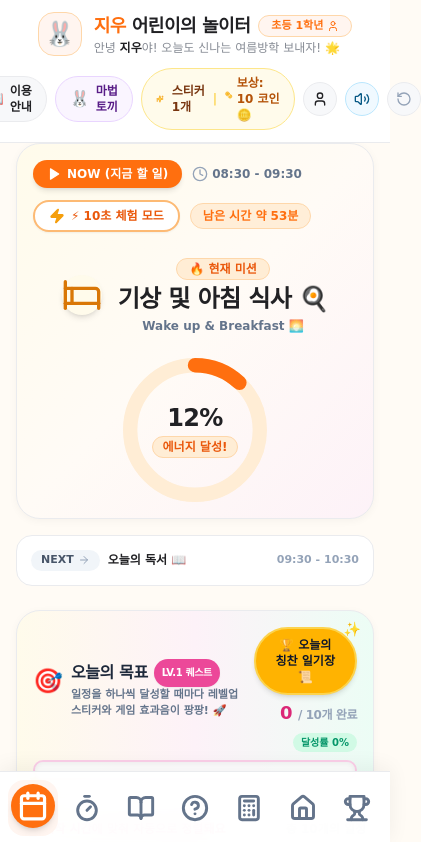
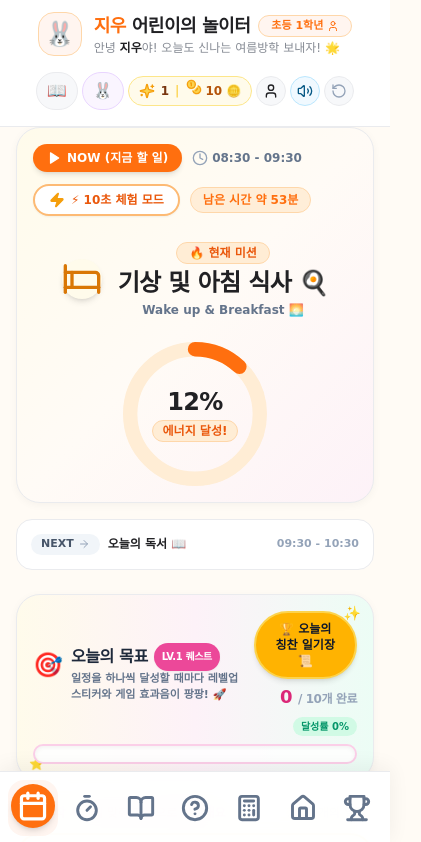
Before and after one commit to MrHan897/kids-vacation-english, a React (Vite) app: page / in a window 390 px wide. Shown: the top 842 px of the page, 421 px wide, since content can reach past the window. Built offline with nearby package versions, Linux system fonts and the light colour scheme; a web font is replaced by a local one.

Commit message:
feat: hide non-essential status bar text on mobile with hide-on-mobile spans and compact 4px gap media query

```diff
--- a/src/components/common/Header.tsx
+++ b/src/components/common/Header.tsx
@@ -78,7 +78,7 @@ export const Header: React.FC<HeaderProps> = ({
         </div>
 
         {/* User Badges & Action Buttons */}
-        <div className="flex items-center gap-2 sm:gap-2.5">
+        <div className="header-status-bar flex flex-wrap sm:flex-nowrap items-center gap-1.5 sm:gap-2.5">
           {/* Online Tutorial Guide Button */}
           {onOpenTutorial && (
             <button
@@ -86,28 +86,33 @@ export const Header: React.FC<HeaderProps> = ({
                 playSound('click');
                 onOpenTutorial();
               }}
-              className="flex items-center gap-1.5 px-3.5 py-1.5 bg-seed-surface border border-seed-hairline text-seed-foreground hover:bg-slate-100 rounded-full text-xs sm:text-sm font-bold shadow-2xs transition-all active:scale-98"
+              className="flex items-center gap-1 px-2.5 sm:px-3.5 py-1.5 bg-seed-surface border border-seed-hairline text-seed-foreground hover:bg-slate-100 rounded-full text-xs sm:text-sm font-bold shadow-2xs transition-all active:scale-98"
               title="이용 안내 보기"
             >
               <span className="text-base">📖</span>
-              <span>이용 안내</span>
+              <span className="hide-on-mobile">이용 안내</span>
             </button>
           )}
 
           {/* Active Character Badge (Magic Bunny) */}
-          <div className="flex items-center gap-1.5 bg-purple-50 border border-purple-200 text-purple-900 px-3.5 py-1.5 rounded-full text-xs sm:text-sm font-bold shadow-2xs">
+          <div className="flex items-center gap-1 px-2.5 sm:px-3.5 py-1.5 bg-purple-50 border border-purple-200 text-purple-900 rounded-full text-xs sm:text-sm font-bold shadow-2xs">
             <span className="text-base">{activeCharacterAvatar}</span>
-            <span>{activeCharacterName ? activeCharacterName.split('(')[0].trim() : '마법 토끼'}</span>
+            <span className="hide-on-mobile">{activeCharacterName ? activeCharacterName.split('(')[0].trim() : '마법 토끼'}</span>
           </div>
 
           {/* Sticker Count & Points Badge (보상: 60 코인) */}
-          <div className="flex items-center gap-2 bg-amber-50 border border-amber-200 text-amber-900 px-3.5 py-1.5 rounded-full text-xs sm:text-sm font-bold shadow-2xs">
-            <Sparkles className="w-4 h-4 text-amber-500 fill-amber-300 animate-pulse" />
-            <span data-testid="sticker-count">스티커 {stickersCount}개</span>
+          <div className="flex items-center gap-1.5 bg-amber-50 border border-amber-200 text-amber-900 px-2.5 sm:px-3.5 py-1.5 rounded-full text-xs sm:text-sm font-bold shadow-2xs">
+            <Sparkles className="w-4 h-4 text-amber-500 fill-amber-300 animate-pulse shrink-0" />
+            <span className="hide-on-mobile">스티커 </span>
+            <span data-testid="sticker-count" className="font-black">{stickersCount}</span>
+            <span className="hide-on-mobile">개</span>
             <span className="text-amber-300">|</span>
             <div className="flex items-center gap-1 text-amber-700 font-extrabold">
-              <Coins className="w-4 h-4 text-amber-500 fill-amber-300 animate-bounce" />
-              <span>보상: {stickersCount * 10} 코인 🪙</span>
+              <Coins className="w-4 h-4 text-amber-500 fill-amber-300 animate-bounce shrink-0" />
+              <span className="hide-on-mobile">보상: </span>
+              <span className="font-black">{stickersCount * 10}</span>
+              <span className="hide-on-mobile"> 코인</span>
+              <span>🪙</span>
             </div>
           </div>
 
@@ -118,7 +123,7 @@ export const Header: React.FC<HeaderProps> = ({
               setIsProfileModalOpen(true);
             }}
             title="이름/학년 변경하기"
-            className="p-2 bg-seed-surface hover:bg-slate-100 border border-seed-hairline text-seed-foreground rounded-full transition-all active:scale-98 shadow-2xs"
+            className="p-1.5 sm:p-2 bg-seed-surface hover:bg-slate-100 border border-seed-hairline text-seed-foreground rounded-full transition-all active:scale-98 shadow-2xs"
           >
             <User className="w-4 h-4" />
           </button>
@@ -127,7 +132,7 @@ export const Header: React.FC<HeaderProps> = ({
           <button
             onClick={handleTTSDemo}
             title="영어 인사 듣기"
-            className="p-2 bg-sky-50 hover:bg-sky-100 border border-sky-200 text-sky-800 rounded-full transition-all active:scale-98 shadow-2xs"
+            className="p-1.5 sm:p-2 bg-sky-50 hover:bg-sky-100 border border-sky-200 text-sky-800 rounded-full transition-all active:scale-98 shadow-2xs"
           >
             <Volume2 className="w-4 h-4" />
           </button>
@@ -137,7 +142,7 @@ export const Header: React.FC<HeaderProps> = ({
             data-testid="reset-data-btn"
             onClick={onReset}
             title="전체 데이터 초기화"
-            className="p-2 bg-seed-surface hover:bg-rose-50 border border-seed-hairline text-slate-400 hover:text-rose-600 rounded-full transition-all active:scale-98 shadow-2xs"
+            className="p-1.5 sm:p-2 bg-seed-surface hover:bg-rose-50 border border-seed-hairline text-slate-400 hover:text-rose-600 rounded-full transition-all active:scale-98 shadow-2xs"
           >
             <RotateCcw className="w-4 h-4" />
           </button>
--- a/src/index.css
+++ b/src/index.css
@@ -183,6 +183,15 @@
 
 /* [요청 사항 2] 반응형 CSS 미디어 쿼리 (화면 너비 768px 이하 모바일 화면) */
 @media (max-width: 768px) {
+  .hide-on-mobile {
+    display: none !important; /* 좁은 모바일 화면에서는 불필요한 보조 글자 완전히 숨김 */
+  }
+
+  .header-status-bar {
+    gap: 4px !important;
+    padding: 4px 6px !important;
+  }
+
   .nav-btn {
     display: flex;
     justify-content: center;
```
